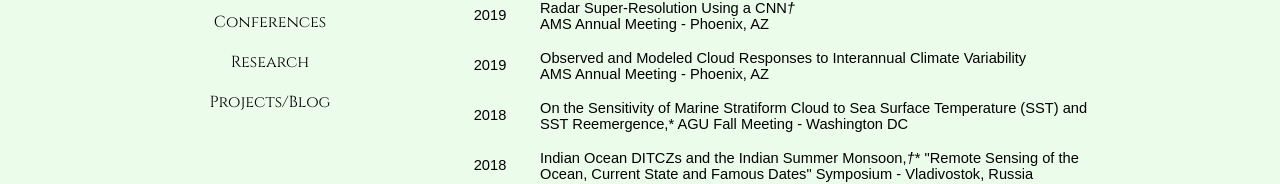
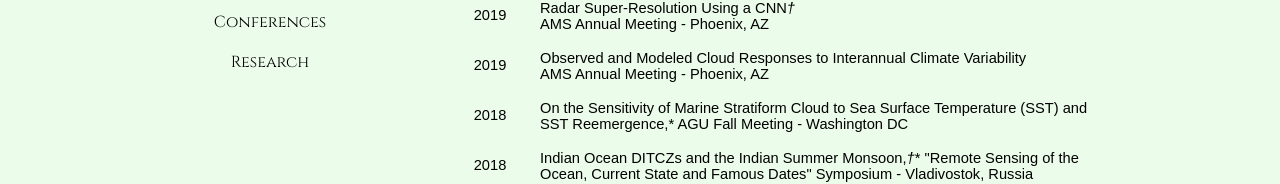
Before and after one commit to avgeiss/website, a plain HTML site: page conferences.html in a window 1280 px wide. Shown: the part 380-564 px from the top of the page. Drawn offline with Linux system fonts and the light colour scheme.

Commit message:
Removed link to projects page until I put something there

```diff
--- a/conferences.html
+++ b/conferences.html
@@ -22,7 +22,7 @@
 <a class="nav" href="cv.html"><div class="nav">Publications &amp; CV</div></a>
 <a class="nav" href="conferences.html"><div class="nav">Conferences</div></a>
 <a class="nav" href="research.html"><div class="nav">Research</div></a>
-<a class="nav" href="projects.html"><div class="nav">Projects/Blog</div></a>
+<!--&lt;a class="nav" href="projects.html"&gt;&lt;div class="nav"&gt;Projects/Blog&lt;/div&gt;&lt;/a&gt;-->
 </div>
 <div class="content">
 <h2>Conferences</h2>
@@ -46,6 +46,5 @@
 </div>
 </div>
 </div>
-
 </body>
 </html>
```
Also changed, not shown: cv.html (+1 -2 lines), index.html (+1 -2 lines), projects.html (+1 -2 lines), research.html (+1 -2 lines), 1 other file.
